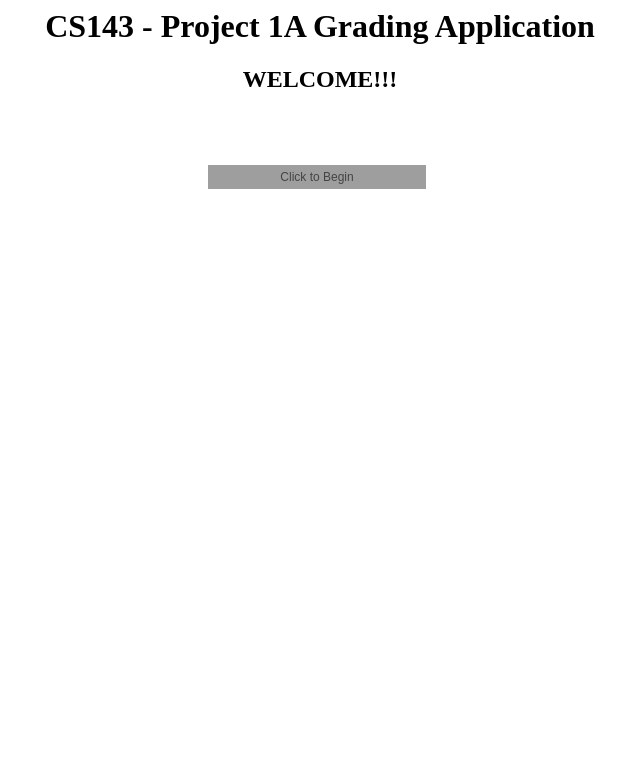
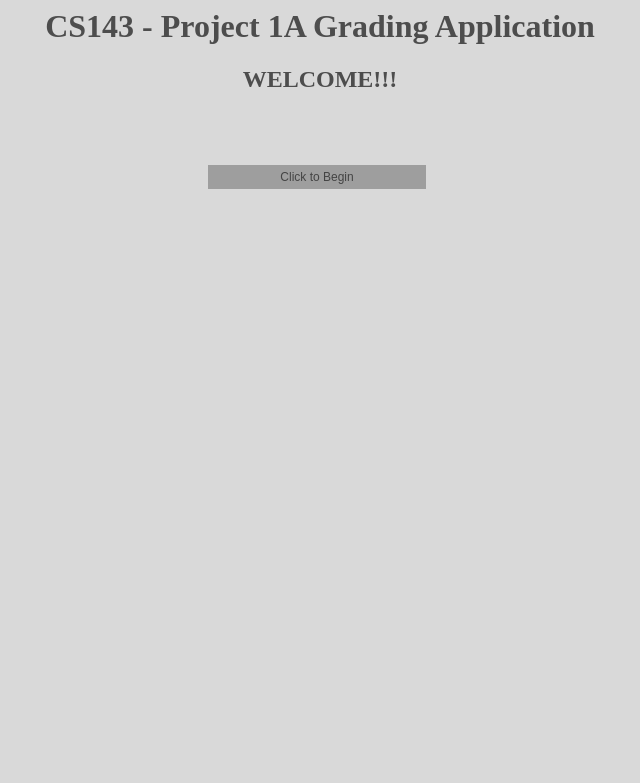
Before and after one commit to jfeldmar/ucla-cs143-grading-application, a PHP site: page /p1a/src/html-css/start.html in a window 1280 px wide. Shown: the top 783 px of the page, without its empty margins (320-960 px from the left). Run offline with PHP 8.4, Linux system fonts and the light colour scheme; grey boxes are pictures that could not be loaded.

Commit message:
Version 1.2 - updated stylesheet, button color, background

```diff
--- a/p1a/src/html-css/styleSheet.css
+++ b/p1a/src/html-css/styleSheet.css
@@ -1,10 +1,19 @@
+body {
+	background-color:#d9d9d9;
+	color:#4D4D4D;
+}
 h1 {text-align:center}
 .error { color: red }
 .qscore { text-align:center }
 .tscore { text-align:center }
 
-select option {
-	color: red;
+.option
+{
+	padding: 8px;
+	border-bottom: 1px solid #fff;
+	color: #fff;
+	border-top: 1px solid #fff;
+	background: #e8edff url('table-images/gradback.png') repeat-x;
 }
 
 tbody tr:hover td
@@ -29,7 +38,7 @@ table th
 	border-bottom: 1px solid #fff;
 	color: #039;
 }
-table td, select option
+table td
 {
 	padding: 8px;
 	border-bottom: 1px solid #fff;
```
Also changed, not shown: 1 other file.
